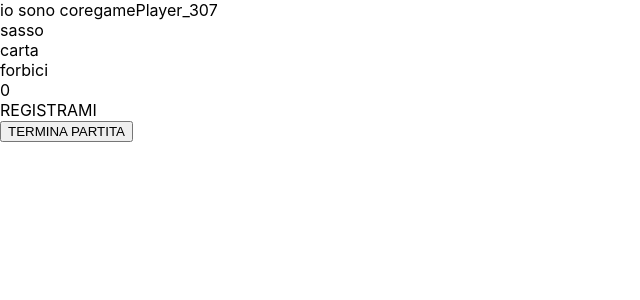
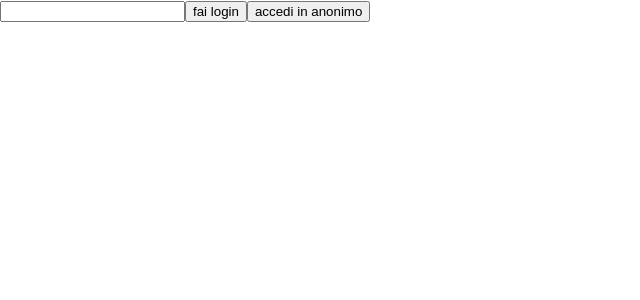
Before and after one commit to gabrielaveliu/react-morraCinese, a React (Create React App) app in the folder morra_cinese/: page / in a window 1280 px wide. Shown: the top 300 px of the page, without its empty margins (0-640 px from the left). Built offline with nearby package versions, Linux system fonts and the light colour scheme.

Commit message:
login core complete

```diff
--- a/morra_cinese/src/components/classComponents/Login/Login.js
+++ b/morra_cinese/src/components/classComponents/Login/Login.js
@@ -0,0 +1,42 @@
+import React, { Component } from 'react';
+import PropTypes from 'prop-types'
+
+
+
+class Login extends Component {
+    constructor(props) {
+        super(props)
+
+        this.valueInput = ""
+    }
+
+    handlerChangeInput = (e) => {
+        this.valueInput = e.target.value;
+    }
+    handlerClicklogin = () => {
+        if (this.props.callback !== undefined && this.valueInput.length > 0) {
+            this.props.callback(false, this.valueInput)
+        }
+    }
+    handlerClickAnonimus = () => {
+        if (this.props.callback !== undefined) {
+            this.props.callback(false)
+
+        }
+    }
+
+
+    render() {
+        return (
+            <div className='container_login'>
+                <input onChange={this.handlerChangeInput} type={"text"}></input>
+                <button onClick={this.handlerClicklogin}> fai login</button>
+                <button onClick={this.handlerClickAnonimus}>accedi in anonimo</button>
+            </div>
+        )
+    }
+}
+Login.propTypes = {
+    callback: PropTypes.func.isRequired
+}
+export default Login
--- a/morra_cinese/src/screens/Home.js
+++ b/morra_cinese/src/screens/Home.js
@@ -3,21 +3,32 @@ import React, { Component } from 'react';
 /* classComponents */
 import CoreGame from '../components/classComponents/CoreGame/CoreGame';
 import RankPlayers from '../components/classComponents/RankPlayers/RankPlayers';
-
+import Login from '../components/classComponents/Login/Login';
 
 class Home extends Component {
     constructor(props) {
         super(props);
 
 
-        this.points = null
+        this.valueInputLogin = null;
         this.state = {
-            flagShowRank: false
+            flagShowRank: false,
+            flagShowLogin: true,
         }
     }
-
-
-
+    /* metodi di visualizzazione */
+    methToShowLogin = (boolean, string) => {
+        let resultbool = null
+        if (string === undefined) {
+            resultbool = boolean
+        } else {
+            resultbool = boolean
+            this.valueInputLogin = string
+        }
+        this.setState({
+            flagShowLogin: resultbool,
+        })
+    }
     methToShowRank = () => {
         let result = null
         if (this.state.flagShowRank) {
@@ -38,11 +49,29 @@ class Home extends Component {
 
             <div>
                 {
-                    this.state.flagShowRank === false &&
-                    <CoreGame />
+                    this.state.flagShowLogin &&
+                    <Login
+                        callback={this.methToShowLogin}
+                    />
                 }
 
-                <button onClick={this.methToShowRank}>TERMINA PARTITA</button>
+
+                {
+                    this.state.flagShowRank === false && this.state.flagShowLogin === false && this.valueInputLogin !== null &&
+                    < CoreGame
+                        namePlayer={this.valueInputLogin}
+                    />
+                }
+                {
+                    this.state.flagShowRank === false && this.state.flagShowLogin === false && this.valueInputLogin === null &&
+                    < CoreGame
+                    />
+                }
+                {
+                    this.state.flagShowRank === false && this.state.flagShowLogin === false &&
+                    <button onClick={this.methToShowRank}>TERMINA PARTITA</button>
+                }
+
                 {
                     this.state.flagShowRank &&
                     <RankPlayers
```
